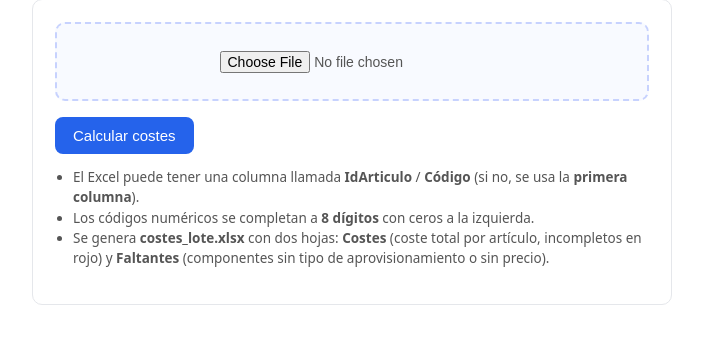
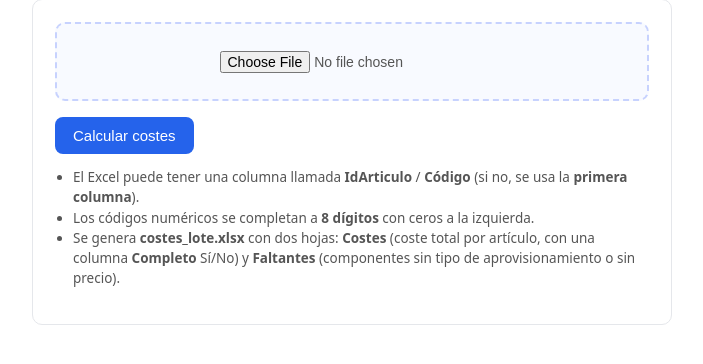
Before and after one commit to GYCai-tech/CosteMP, a Flask app: page /lote in a window 1280 px wide. Shown: the part 135-499 px from the top of the page, without its empty margins (288-991 px from the left). Run offline with Flask 3, Linux system fonts and the light colour scheme.

Commit message:
Marcar los lotes con una columna Completo y quitar el rojo
La hoja Costes senalaba los articulos incompletos pintando la fila de rojo y
con una columna Estado de texto libre ("OK", "Incompleto", "No encontrado /
sin datos"). El color no se puede filtrar ni ordenar y se pierde al copiar
entre libros, asi que el criterio pasa a ser una columna:

  Completo   Si / No     (sustituye a Estado)

y la hoja Costes se escribe SIN ningun resaltado.

QUE CUENTA COMO INCOMPLETO: los tres recuentos que ya habia (sin escandallo,
sin tipo, sin precio). No se ha tocado el criterio.

CADA "No" TIENE QUE SER RASTREABLE. Un articulo que no existe en el ERP no
generaba ninguna fila en Faltantes: se distinguia solo por el texto de Estado.
Al reducir Estado a un Si/No ese motivo se habria quedado sin explicacion en
ninguna parte, asi que ahora emite su propia linea con el motivo "Articulo no
encontrado o sin despiece". Verificado de forma automatica que el conjunto de
articulos con "No" esta contenido en el de articulos con lineas en Faltantes.

Se quita el import de PatternFill, que queda sin uso, y se actualiza el texto
de ayuda de la pagina, que seguia prometiendo "incompletos en rojo".

Probado contra el contenedor con 4 articulos (uno completo, dos con huecos y
uno inexistente): la columna sale, Estado desaparece, los tres "No" estan
explicados en Faltantes y la hoja Costes tiene 0 celdas con relleno, leyendo el
formato del fichero generado.

PENDIENTE, no incluido a proposito: Completo NO mira los tiempos que faltan, asi
que un articulo sin ninguna operacion cronometrada puede salir "Si". Como la
mano de obra pesa entre el 16% y el 74% del coste, conviene decidir si el
recuento de piezas sin tiempo debe entrar en el criterio; hacerlo cambiaria
bastantes articulos de Si a No.

Co-Authored-By: Claude Opus 5 <noreply@anthropic.com>

```diff
--- a/app.py
+++ b/app.py
@@ -9,7 +9,6 @@ import io
 import math
 
 import pandas as pd
-from openpyxl.styles import PatternFill
 from flask import Flask, request, jsonify, send_file, render_template
 
 from desglose import (buscar_articulos, desglose, nombre_articulo, exportar_excel,
@@ -248,15 +247,23 @@ def extraer_ids(file):
 
 def resumen_lote(codigo):
     """Coste total de un artículo + datos faltantes (sin tipo / sin precio),
-    calculando coste de material y operación mediante el árbol."""
+    calculando coste de material y operación mediante el árbol.
+
+    La columna Completo (Sí/No) resume si al artículo le falta algún dato. El
+    detalle de lo que falta va SIEMPRE a la hoja Faltantes, así que un "No" se
+    puede rastrear allí sin depender de ningún color."""
     df = desglose(codigo)
     nombre = nombre_articulo(codigo)
     if df.empty:
+        # sin despiece no hay nada que contar, pero el motivo tiene que quedar
+        # registrado en Faltantes o el "No" se quedaría sin explicación
         fila = {"IdArticulo": codigo, "Descripcion": nombre,
                 "CosteMaterial": None, "CosteOperacion": None, "CosteTotal": None,
                 "Sin escandallo": 0, "Sin tipo": 0, "Sin precio": 0,
-                "Estado": "No encontrado / sin datos"}
-        return fila, []
+                "Completo": "No"}
+        return fila, [{"Articulo": codigo, "IdComponente": codigo,
+                       "Descripcion": nombre or "(no existe en el ERP)",
+                       "Motivo": "Artículo no encontrado o sin despiece"}]
 
     tiempo_raiz, teorico_raiz = tiempo_operacion(codigo)
     arbol = construir_arbol(df, codigo, nombre, tiempo_raiz, sin_operacion(codigo),
@@ -286,7 +293,7 @@ def resumen_lote(codigo):
     fila = {"IdArticulo": codigo, "Descripcion": nombre,
             "CosteMaterial": coste_mat, "CosteOperacion": coste_op, "CosteTotal": coste_tot,
             "Sin escandallo": n_esc, "Sin tipo": n_st, "Sin precio": n_sp,
-            "Estado": "OK" if (n_esc + n_st + n_sp) == 0 else "Incompleto"}
+            "Completo": "Sí" if (n_esc + n_st + n_sp) == 0 else "No"}
     return fila, faltantes
 
 
@@ -316,17 +323,12 @@ def lote():
         pd.DataFrame([{"Articulo": "", "IdComponente": "", "Descripcion": "", "Motivo": "(sin faltantes)"}])
 
     buf = io.BytesIO()
-    rojo = PatternFill("solid", fgColor="FFC7CE")
     with pd.ExcelWriter(buf, engine="openpyxl") as xls:
+        # sin resaltado de color: la columna Completo (Sí/No) es la que marca los
+        # artículos con datos incompletos, y el detalle está en la hoja Faltantes.
+        # Así el fichero se puede filtrar y ordenar sin depender del formato.
         df_costes.to_excel(xls, sheet_name="Costes", index=False)
         df_falt.to_excel(xls, sheet_name="Faltantes", index=False)
-        # resaltar en rojo los artículos incompletos / no encontrados
-        ws = xls.sheets["Costes"]
-        ncols = len(df_costes.columns)
-        for pos, estado in enumerate(df_costes["Estado"].tolist()):
-            if estado != "OK":
-                for c in range(1, ncols + 1):
-                    ws.cell(row=pos + 2, column=c).fill = rojo
     buf.seek(0)
     return send_file(
         buf,
--- a/templates/lote.html
+++ b/templates/lote.html
@@ -42,7 +42,7 @@
             (si no, se usa la <b>primera columna</b>).</li>
         <li>Los códigos numéricos se completan a <b>8 dígitos</b> con ceros a la izquierda.</li>
         <li>Se genera <b>costes_lote.xlsx</b> con dos hojas:
-          <b>Costes</b> (coste total por artículo, incompletos en rojo) y
+          <b>Costes</b> (coste total por artículo, con una columna <b>Completo</b> Sí/No) y
           <b>Faltantes</b> (componentes sin tipo de aprovisionamiento o sin precio).</li>
       </ul>
     </div>
```
